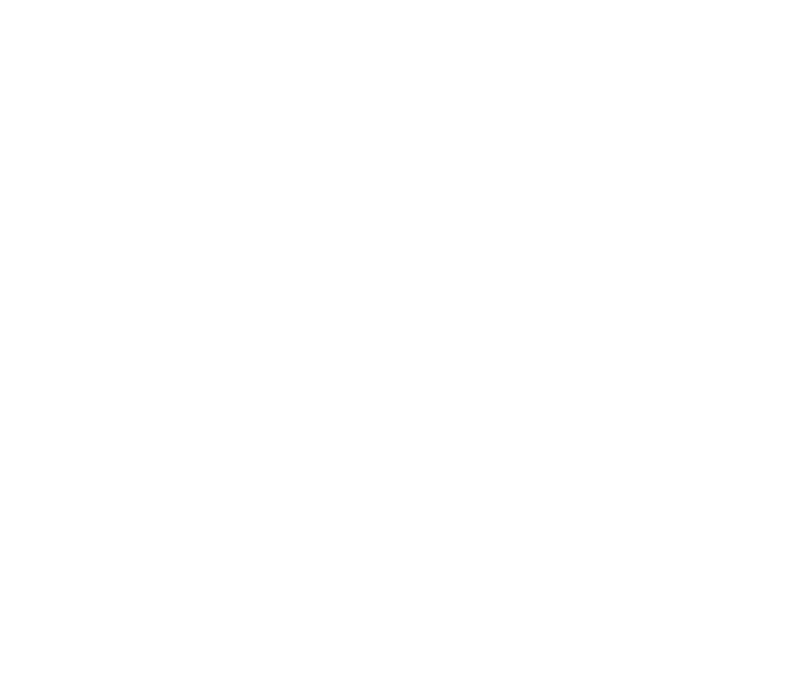
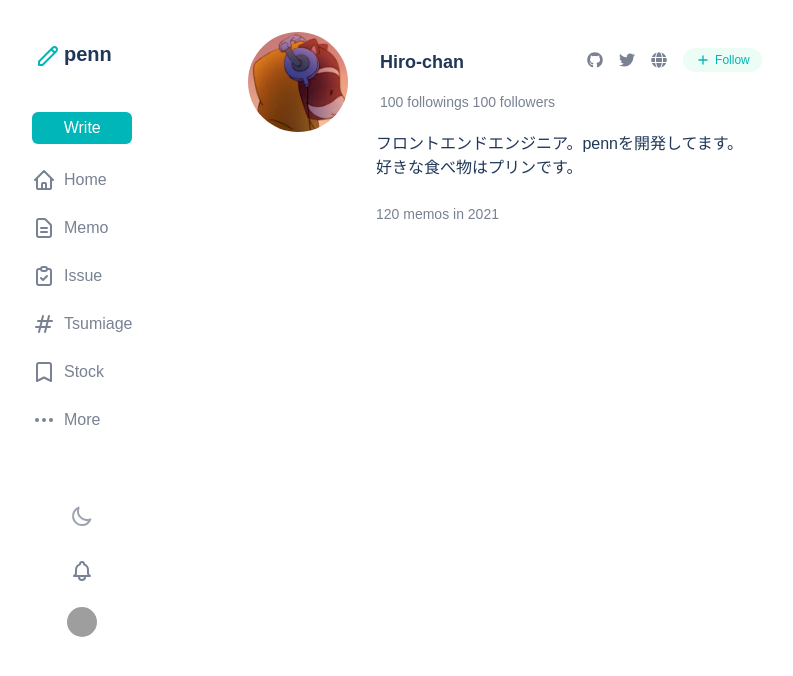
Before and after one commit to hirooutdoor/penn, a Next.js app: page /profile in a window 1280 px wide. Shown: the top 676 px of the page, without its empty margins (120-913 px from the left). Built offline with nearby package versions, Linux system fonts and the light colour scheme; grey boxes are pictures that could not be loaded.

Commit message:
style: Add Profile top content and design #38

```diff
--- a/package.json
+++ b/package.json
@@ -20,6 +20,7 @@
     "react": "17.0.2",
     "react-code-blocks": "^0.0.9-0",
     "react-dom": "17.0.2",
+    "react-icons": "^4.3.1",
     "recoil": "^0.4.1"
   },
   "devDependencies": {
--- /dev/null
+++ b/src/components/atoms/FollowButton.tsx
@@ -0,0 +1,32 @@
+import React from 'react';
+
+interface Props {}
+
+const FollowButton = (props: Props) => {
+  return (
+    <div>
+      <button
+        type='button'
+        className='text-xs flex leading-sm px-3 py-1  bg-green-50 dark:bg-green-100 text-penn-green rounded-full'
+      >
+        <svg
+          xmlns='http://www.w3.org/2000/svg'
+          className='h-4 w-4'
+          fill='none'
+          viewBox='0 0 24 24'
+          stroke='currentColor'
+        >
+          <path
+            strokeLinecap='round'
+            strokeLinejoin='round'
+            strokeWidth={2}
+            d='M12 6v6m0 0v6m0-6h6m-6 0H6'
+          />
+        </svg>
+        <span className='ml-1'>Follow</span>
+      </button>
+    </div>
+  );
+};
+
+export default FollowButton;
--- a/src/components/organism/PopularUsers.tsx
+++ b/src/components/organism/PopularUsers.tsx
@@ -1,5 +1,5 @@
 import React from 'react'
-import { FollowButotn } from '../atoms/FollowButotn'
+import { FollowButotn } from '../atoms/FollowButton'
 import { AvatarWithName } from '../molecles/AvatarWithName'
 
 interface Props {
--- /dev/null
+++ b/src/components/templates/UserProfile.tsx
@@ -0,0 +1,51 @@
+import React from 'react';
+import Image from 'next/image';
+
+import { FaGithub, FaTwitter, FaGlobe } from 'react-icons/fa';
+
+import MenuIcon from '../atoms/MenuIcon';
+import FollowButton from '../atoms/FollowButton';
+
+interface Props {}
+
+const UserProfile = (props: Props) => {
+  return (
+    <div className='flex flex-col ml-60'>
+      <div className='ml mt-8 w-[690px] flex gap-8'>
+        <Image
+          className='rounded-full cursor-pointer'
+          src='/avatar.png'
+          alt='Avatar Image'
+          width={100}
+          height={100}
+          layout='fixed'
+        />
+        <div className='flex flex-col gap-4 mt-4'>
+          <p className='text-lg font-semibold'>Hiro-chan</p>
+          <p className='text-sm text-penn-gray'>100 followings 100 followers</p>
+        </div>
+        <div className='flex gap-4 mt-4 cursor-pointer'>
+          <div className='flex gap-4 pt-1 text-penn-gray'>
+            <FaGithub />
+            <FaTwitter />
+            <FaGlobe />
+          </div>
+          <FollowButton />
+        </div>
+      </div>
+      <div className='ml-32'>
+        <p>
+          フロントエンドエンジニア。pennを開発してます。
+          <br />
+          好きな食べ物はプリンです。
+        </p>
+      </div>
+      <div className='ml-32 mt-6'>
+        <p className='text-sm text-penn-gray'>120 memos in 2021</p>
+
+      </div>
+    </div>
+  );
+};
+
+export default UserProfile;
--- a/src/pages/articles.tsx
+++ b/src/pages/articles.tsx
@@ -3,7 +3,7 @@
 import Image from 'next/image';
 
 import { UserInfo } from 'src/components/molecles/UserInfo';
-import { FollowButotn } from 'src/components/atoms/FollowButotn';
+import FollowButton from 'src/components/atoms/FollowButton';
 import PostContents from 'src/components/templates/PostContents';
 import DarkModeSwitch from 'src/components/molecles/DarkModeSwitch';
 
@@ -22,7 +22,7 @@
         <h1 className='text-xl my-6' >魅力的なエンジニアの要素とは？</h1>
         <div className='flex justify-start gap-20'>
           <UserInfo/>
-          <FollowButotn/>
+          <FollowButton/>
           <DarkModeSwitch />
         </div>
         <PostContents/>
--- a/src/pages/profile.tsx
+++ b/src/pages/profile.tsx
@@ -1,15 +1,25 @@
-import React from 'react'
+import React from 'react';
 
-interface Props {
+import { NextPage } from 'next';
+import Image from 'next/image';
+import PrivateFeed from 'src/components/templates/PrivateFeed';
+import SideBar from 'src/components/templates/SideBar';
+import RightContent from 'src/components/templates/RightContent';
+import UserProfile from 'src/components/templates/UserProfile';
 
-}
+interface Props {}
 
-const profile = (props: Props) => {
+const profile: NextPage = (props: Props) => {
   return (
-    <div className=''>
+    <div className='dark:bg-black transition duration-500'>
+      <div className='container font-Poppins text-penn-dark dark:text-penn-light'>
+        <main className='flex justify-between gap-8 '>
+          <SideBar />
+          <UserProfile/>
+        </main>
+      </div>
+    </div>
+  );
+};
 
-    </div>
-  )
-}
-
-export default profile
+export default profile;
--- a/src/styles/globals.css
+++ b/src/styles/globals.css
@@ -734,6 +734,18 @@
 .mt-14 {
 	margin-top: 3.5rem;
 }
+.mt-8 {
+	margin-top: 2rem;
+}
+.ml-60 {
+	margin-left: 15rem;
+}
+.ml-80 {
+	margin-left: 20rem;
+}
+.ml-32 {
+	margin-left: 8rem;
+}
 .block {
 	display: block;
 }
@@ -916,6 +928,9 @@
 .rounded-lg {
 	border-radius: 0.5rem;
 }
+.rounded-xl {
+	border-radius: 0.75rem;
+}
 .rounded-b-xl {
 	border-bottom-right-radius: 0.75rem;
 	border-bottom-left-radius: 0.75rem;
@@ -1073,6 +1088,9 @@
 .font-light {
 	font-weight: 300;
 }
+.font-semibold {
+	font-weight: 600;
+}
 .uppercase {
 	text-transform: uppercase;
 }
@@ -1151,6 +1169,41 @@
 .outline-none {
 	outline: 2px solid transparent;
 	outline-offset: 2px;
+}
+.ring-2 {
+	--tw-ring-offset-shadow: var(--tw-ring-inset) 0 0 0 var(--tw-ring-offset-width) var(--tw-ring-offset-color);
+	--tw-ring-shadow: var(--tw-ring-inset) 0 0 0 calc(2px + var(--tw-ring-offset-width)) var(--tw-ring-color);
+	box-shadow: var(--tw-ring-offset-shadow), var(--tw-ring-shadow), var(--tw-shadow, 0 0 #0000);
+}
+.ring {
+	--tw-ring-offset-shadow: var(--tw-ring-inset) 0 0 0 var(--tw-ring-offset-width) var(--tw-ring-offset-color);
+	--tw-ring-shadow: var(--tw-ring-inset) 0 0 0 calc(3px + var(--tw-ring-offset-width)) var(--tw-ring-color);
+	box-shadow: var(--tw-ring-offset-shadow), var(--tw-ring-shadow), var(--tw-shadow, 0 0 #0000);
+}
+.ring-1 {
+	--tw-ring-offset-shadow: var(--tw-ring-inset) 0 0 0 var(--tw-ring-offset-width) var(--tw-ring-offset-color);
+	--tw-ring-shadow: var(--tw-ring-inset) 0 0 0 calc(1px + var(--tw-ring-offset-width)) var(--tw-ring-color);
+	box-shadow: var(--tw-ring-offset-shadow), var(--tw-ring-shadow), var(--tw-shadow, 0 0 #0000);
+}
+.ring-4 {
+	--tw-ring-offset-shadow: var(--tw-ring-inset) 0 0 0 var(--tw-ring-offset-width) var(--tw-ring-offset-color);
+	--tw-ring-shadow: var(--tw-ring-inset) 0 0 0 calc(4px + var(--tw-ring-offset-width)) var(--tw-ring-color);
+	box-shadow: var(--tw-ring-offset-shadow), var(--tw-ring-shadow), var(--tw-shadow, 0 0 #0000);
+}
+.ring-inset {
+	--tw-ring-inset: inset;
+}
+.ring-gray-200 {
+	--tw-ring-opacity: 1;
+	--tw-ring-color: rgba(229, 231, 235, var(--tw-ring-opacity));
+}
+.ring-gray-400 {
+	--tw-ring-opacity: 1;
+	--tw-ring-color: rgba(156, 163, 175, var(--tw-ring-opacity));
+}
+.ring-gray-600 {
+	--tw-ring-opacity: 1;
+	--tw-ring-color: rgba(75, 85, 99, var(--tw-ring-opacity));
 }
 .transition {
 	transition-property: background-color, border-color, color, fill, stroke, opacity, box-shadow, transform, filter, -webkit-backdrop-filter;
@@ -1307,6 +1360,11 @@
 	background-color: rgba(36, 37, 37, var(--tw-bg-opacity));
 }
 
+.dark .dark\:bg-penn-dark {
+	--tw-bg-opacity: 1;
+	background-color: rgba(32, 55, 88, var(--tw-bg-opacity));
+}
+
 .dark .dark\:bg-opacity-10 {
 	--tw-bg-opacity: 0.1;
 }
```
Also changed, not shown: src/components/atoms/FollowButotn.tsx (deleted, +0 -13 lines), public/avatar.png (added), 1 other file (tests, documents, lock files or other folders).
